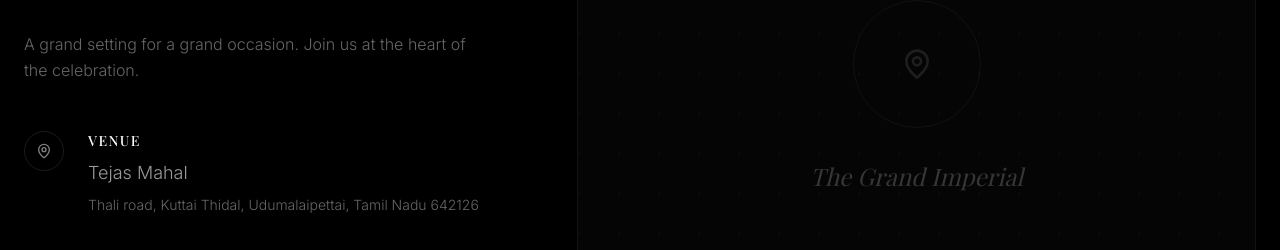
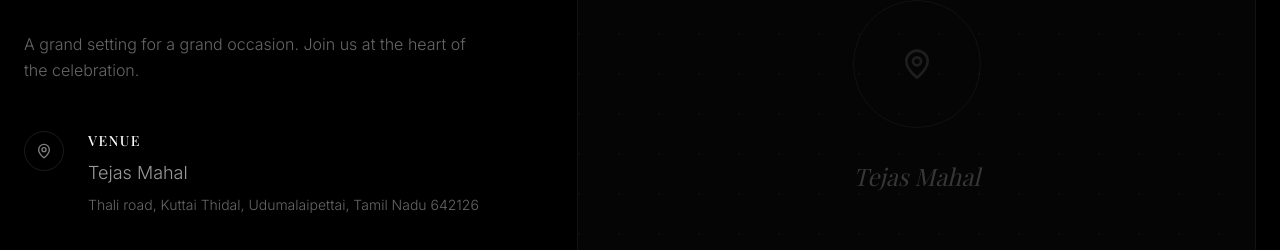
Before and after one commit to jamesandrewcwt-cpu/chriswed, a React (Vite) app: page / in a window 1280 px wide. Shown: the part 1946-2196 px from the top of the page. Built offline with nearby package versions, Linux system fonts and the light colour scheme; a web font is replaced by a local one.

Commit message:
Make venue map interactive and dynamic with real venue data

```diff
--- a/src/components/sections/Venue.tsx
+++ b/src/components/sections/Venue.tsx
@@ -78,13 +78,18 @@ export default function Venue() {
               <div className="w-32 h-32 rounded-full border border-white/5 flex items-center justify-center mx-auto mb-8 group-hover:scale-110 transition-transform duration-1000">
                 <MapPin className="w-8 h-8 text-white/10" />
               </div>
-              <p className="text-white/20 font-display italic text-2xl">The Grand Imperial</p>
+              <p className="text-white/20 font-display italic text-2xl">{weddingData.event.venue}</p>
             </div>
 
             {/* Interaction Layer */}
-            <div className="absolute inset-0 flex items-center justify-center bg-black/40 opacity-0 group-hover:opacity-100 transition-opacity duration-500 backdrop-blur-sm">
+            <a
+              href={weddingData.event.googleMapsLink}
+              target="_blank"
+              rel="noopener noreferrer"
+              className="absolute inset-0 flex items-center justify-center bg-black/40 opacity-0 group-hover:opacity-100 transition-opacity duration-500 backdrop-blur-[2px] cursor-pointer"
+            >
                <span className="minimal-button">View Interactive Map</span>
-            </div>
+            </a>
           </motion.div>
         </div>
       </div>
```
